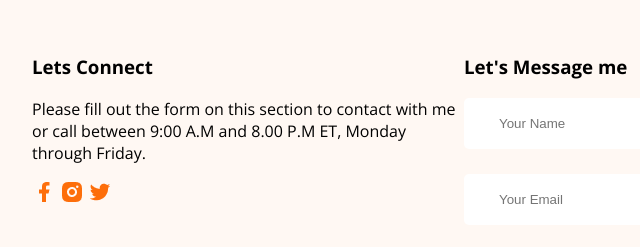
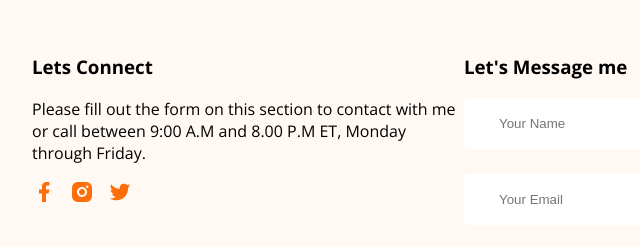
Before and after one commit to Inzamam54/developer-portfolio, a plain HTML site: page index.html in a window 1280 px wide. Shown: the part 3333-3580 px from the top of the page, 176-816 px from the left. Drawn offline with nearby package versions, Linux system fonts and the light colour scheme.

Commit message:
footer update

```diff
--- a/index.html
+++ b/index.html
@@ -205,10 +205,16 @@
           Please fill out the form on this section to contact with me or call
           between 9:00 A.M and 8.00 P.M ET, Monday through Friday.
         </p>
-        <div class="social-links">
-          <a href=""><img src="images/icons/facebook.png" alt="" /></a>
-          <a href=""><img src="images/icons/insta.png" alt="" /></a>
-          <a href=""><img src="images/icons/twitter.png" alt="" /></a>
+        <div>
+          <a class="social-links" href=""
+            ><img src="images/icons/facebook.png" alt=""
+          /></a>
+          <a class="social-links" href=""
+            ><img src="images/icons/insta.png" alt=""
+          /></a>
+          <a class="social-links" href=""
+            ><img src="images/icons/twitter.png" alt=""
+          /></a>
         </div>
       </div>
       <div class="footer-column">
--- a/styles/portfolio.css
+++ b/styles/portfolio.css
@@ -215,3 +215,6 @@ textarea {
   border: 0;
   width: 100%;
 }*/
+.social-links{
+  margin-right: 10px;
+}
```
